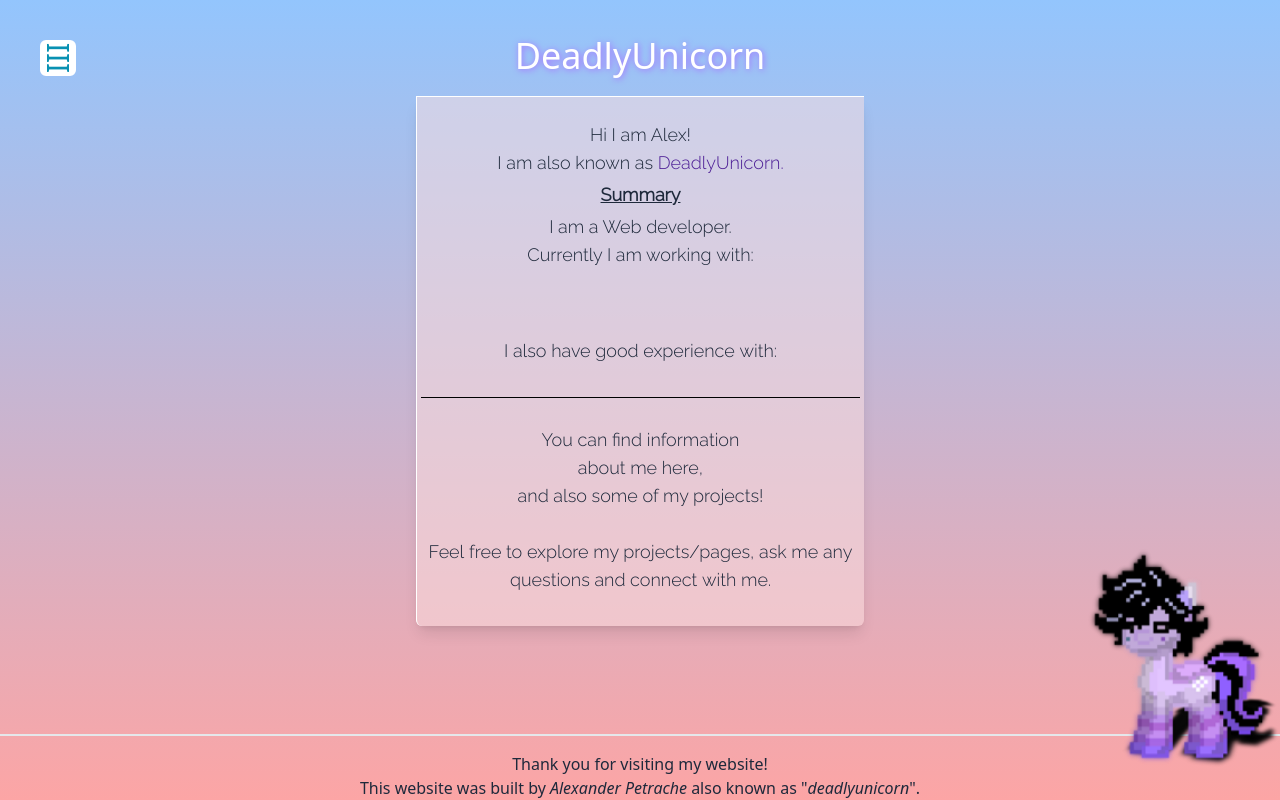
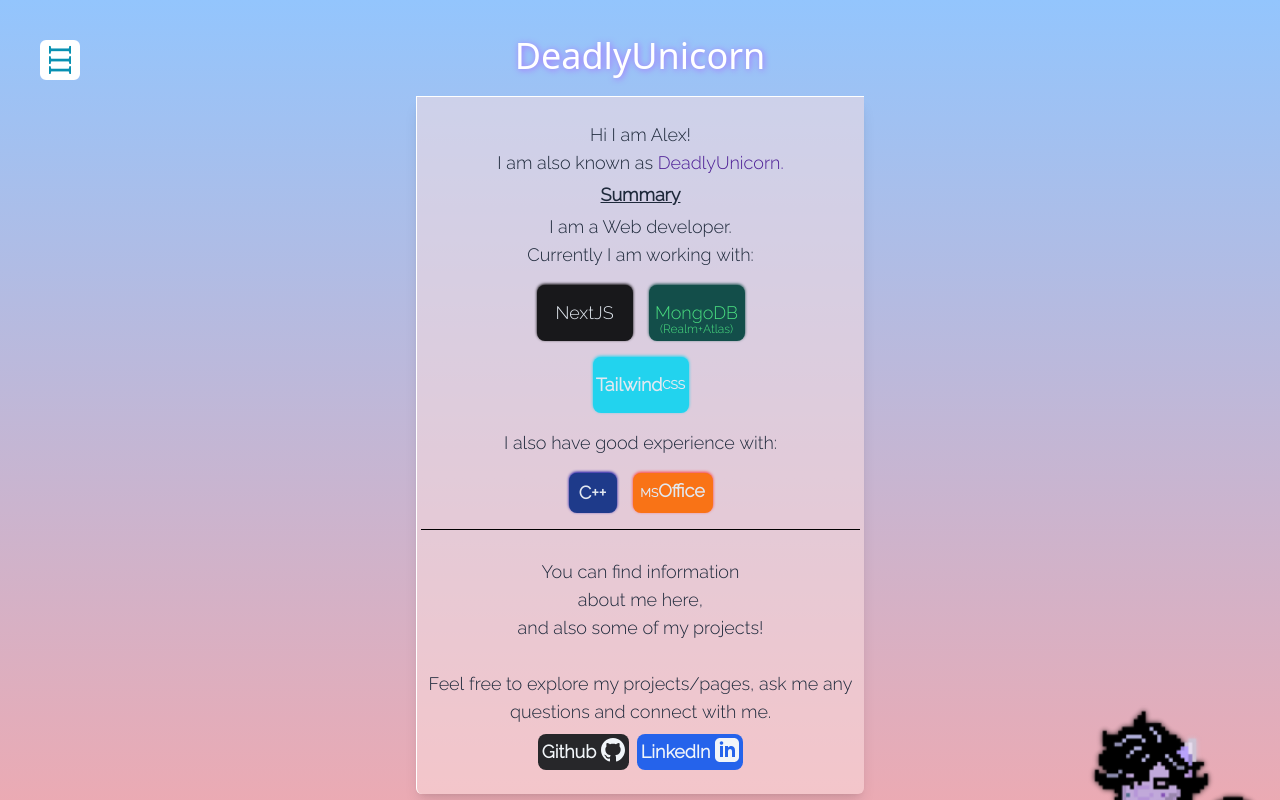
Before and after one commit to deadlyunicorn/personal-webpage, a Next.js app: page / in a window 1280 px wide. Shown: the top 800 px of the page. Built offline with nearby package versions, Linux system fonts and the light colour scheme.

Commit message:
Hint: don't edit code that you are not sure how many elements it affects

```diff
--- a/app/(components)/linkLine.tsx
+++ b/app/(components)/linkLine.tsx
@@ -3,7 +3,7 @@ import { ReactNode } from "react";
 
 const LinkLine = ({href,children}:{href:string,children:ReactNode}) => (
   <Link
-  className="w-fit hidden group-hover:inline"
+  className="w-fit"
   href={href}
   target="_blank" rel="noopener noreferrer"
   tabIndex={0}>
```
